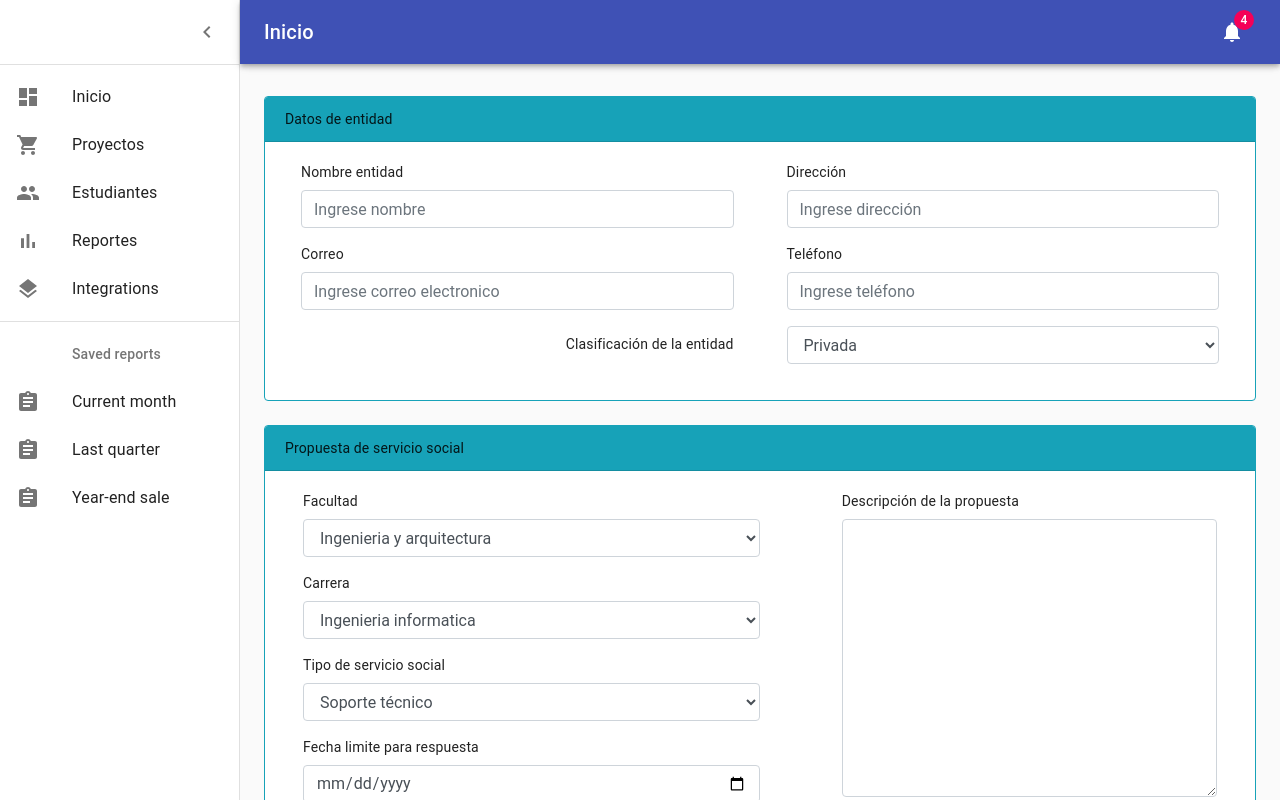
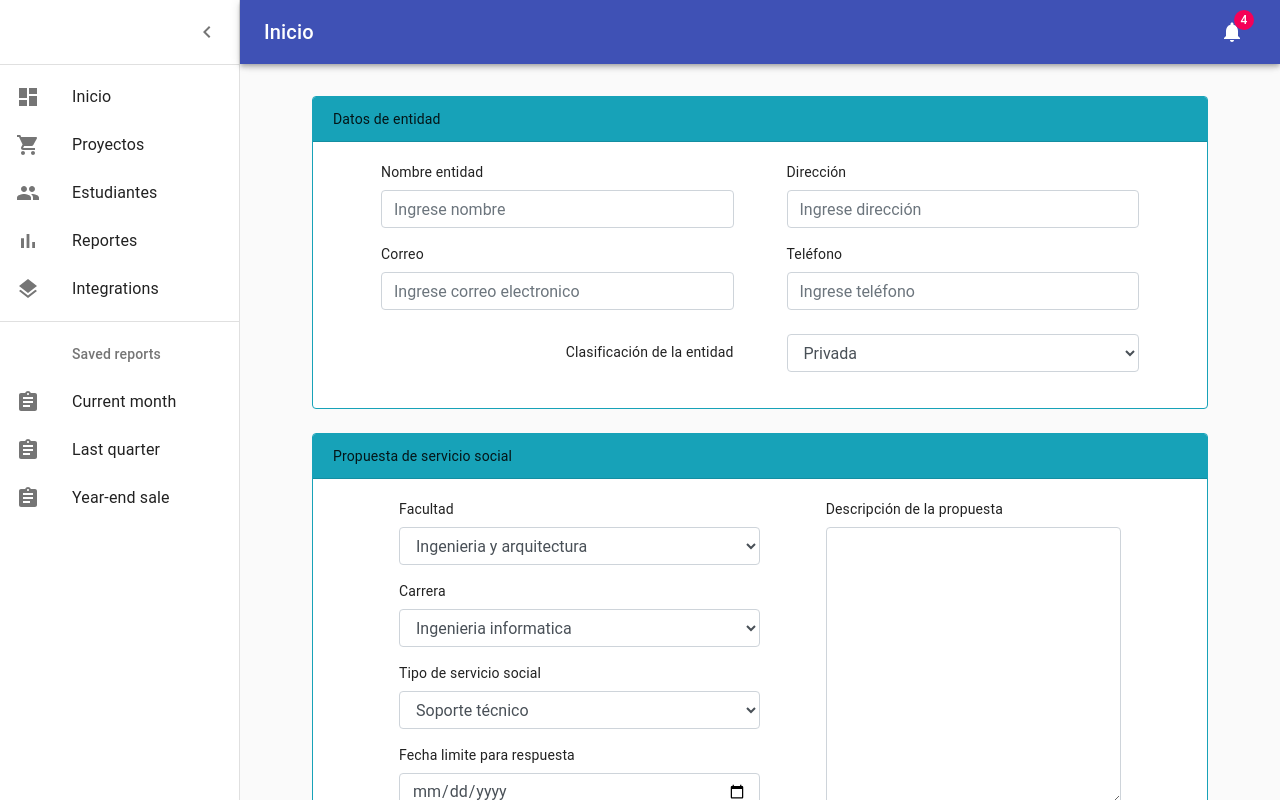
Before and after one commit to juliohdv/sicass, a React (Create React App) app in the folder frontend/frontend_sicass/: page / in a window 1280 px wide. Built offline with nearby package versions, Linux system fonts and the light colour scheme.

Commit message:
Arreglos en espaciado y formulario

```diff
--- /dev/null
+++ b/frontend/frontend_sicass/src/componentes/Entidad.js
@@ -0,0 +1,45 @@
+import React, { Component } from "react";
+import { Form, Col} from "react-bootstrap";
+
+/* Componente donde se tiene la base del formulario de la
+solicitud de servicio social por parte de la entidad externa */
+export default function Entidad(props) {
+  return (
+    //Falta aun validación de campos
+    //<Form className="pl-3 pr-3">
+    <div className="pl-5 pr-5">
+      <Form.Row>
+        <Form.Group as={Col} className="pr-5">
+          <Form.Label>Nombre entidad</Form.Label>
+          <Form.Control type="text" placeholder="Ingrese nombre" />
+        </Form.Group>
+        <Form.Group as={Col}>
+          <Form.Label>Dirección</Form.Label>
+          <Form.Control type="text" placeholder="Ingrese dirección" />
+        </Form.Group>
+      </Form.Row>
+      <Form.Row>
+        <Form.Group as={Col} className="pr-5">
+          <Form.Label>Correo</Form.Label>
+          <Form.Control type="email" placeholder="Ingrese correo electronico" />
+        </Form.Group>
+        <Form.Group as={Col}>
+          <Form.Label>Teléfono</Form.Label>
+          <Form.Control type="text" placeholder="Ingrese teléfono" />
+        </Form.Group>
+      </Form.Row>
+      <Form.Row className="text-right pt-2">
+        <Form.Group as={Col} className="pr-5">
+          <Form.Label className="pt-2">Clasificación de la entidad</Form.Label>
+        </Form.Group>
+        <Form.Group as={Col}>
+          <Form.Control as="select">
+            <option>Privada</option>
+            <option>Pública</option>
+          </Form.Control>
+        </Form.Group>
+      </Form.Row>
+      </div>
+    //</Form>
+  );
+}
--- a/frontend/frontend_sicass/src/componentes/EnvioPropuesta.js
+++ b/frontend/frontend_sicass/src/componentes/EnvioPropuesta.js
@@ -1,30 +1,45 @@
 import React, { Component } from "react";
 import Dashboard from "./Dashboard";
 import Card from "./Card";
+import Entidad from "./Entidad";
+import SolicitudServicio from "./SolicitudServicio";
 import { Row, Col, Form, Button } from "react-bootstrap";
 
+//Clase principal del componente
 class Propuesta extends Component {
   render() {
+    //Retorna todo la interfas respectiva para la solicitud de la propuesta
     return <Dashboard contenedor={<Cuerpo />} />;
   }
 }
 
+//Funcion que contiene los apartados del cuerpo de la interfaz
 function Cuerpo() {
   return (
+    /* Se utilizan propiedades:
+    cuerpo referente a los campos de informacion de la entidad
+    columnas referente a las columnas necesarias para maquetación de la interfaz
+    descripcion hace referencia a los campos de informacion del servicio social a solicitar*/
     <div className="align-center">
+      <Form className="pl-5 pr-5">
         <div>
-        <Card titulo="Datos de entidad" cuerpo={<DatosEntidad />} />
+          <Card titulo="Datos de entidad" cuerpo={<Entidad />} />
         </div>
         <div className="pt-4">
           <Card
             titulo="Propuesta de servicio social"
-          cuerpo={<DatosPropuesta />}
+            cuerpo={
+              <SolicitudServicio
+                columnas={6}
+                descripcion={<DatosPropuesta />}
+              />
+            }
           />
         </div>
         <div className="container pt-4">
           <div className="row">
             <div className="col text-right pr-5">
-            <Button variant="success" type="button" onClick="">
+              <Button variant="success" type="submit" onClick="">
                 Registrar
               </Button>
             </div>
@@ -35,162 +50,23 @@ function Cuerpo() {
             </div>
           </div>
         </div>
+      </Form>
     </div>
   );
 }
 
-function DatosEntidad() {
-  return (
-    /*<div className="container">
-      <div className="row">
-        <div className="col">
-          <label>Nombre de la entidad</label>
-          <input type="text" className="form-control" />
-        </div>
-        <div className="col">
-          <label>Dirección</label>
-          <input type="text" className="form-control" />
-        </div>
-      </div>
-      <div className="row pt-3">
-        <div className="col">
-          <label>Correo</label>
-          <input type="email" className="form-control" />
-        </div>
-        <div className="col">
-          <label>Teléfono</label>
-          <input type="text" className="form-control"/>
-        </div>
-      </div>
-      <div className="row pt-3">
-        <div className="col text-right pt-2">
-          <label>Clasificación de la entidad</label>
-        </div>
-        <div className="col">
-          <select className="form-control">
-            <option>Pública</option>
-            <option>Privada</option>
-          </select>
-        </div>
-      </div>
-    </div>*/
-
-    <Form className="pl-3 pr-3">
-      <Form.Row>
-        <Form.Group as={Col} className="pr-5">
-          <Form.Label>Nombre entidad</Form.Label>
-          <Form.Control type="text" placeholder="Ingrese nombre" />
-        </Form.Group>
-        <Form.Group as={Col}>
-          <Form.Label>Dirección</Form.Label>
-          <Form.Control type="text" placeholder="Ingrese dirección" />
-        </Form.Group>
-      </Form.Row>
-      <Form.Row>
-        <Form.Group as={Col} className="pr-5">
-          <Form.Label>Correo</Form.Label>
-          <Form.Control type="email" placeholder="Ingrese correo electronico" />
-        </Form.Group>
-        <Form.Group as={Col}>
-          <Form.Label>Teléfono</Form.Label>
-          <Form.Control type="text" placeholder="Ingrese teléfono" />
-        </Form.Group>
-      </Form.Row>
-      <Form.Row className="text-right">
-        <Form.Group as={Col} className="pr-5">
-          <Form.Label className="pt-2">Clasificación de la entidad</Form.Label>
-        </Form.Group>
-        <Form.Group as={Col}>
-          <Form.Control as="select">
-            <option>Privada</option>
-            <option>Pública</option>
-          </Form.Control>
-        </Form.Group>
-      </Form.Row>
-    </Form>
-  );
-}
-
+//Funcion que contiene el campo faltante para la propuesta "descripcion"
 function DatosPropuesta() {
   return (
-    /*<div className="container">
-      <div className="row">
-        <div className="col mr-4">
-          <div className="row">
-            <label>Facultad</label>
-            <select className="form-control">
-              <option>Ingenieria</option>
-              <option>Biologia</option>
-            </select>
-          </div>
-          <div className="row pt-3">
-            <label>Carrera</label>
-            <select className="form-control">
-              <option>Ingenieria informatica</option>
-              <option>Biologia</option>
-            </select>
-          </div>
-          <div className="row pt-3">
-            <label>Tipo de servicio social</label>
-            <select className="form-control">
-              <option>Soporte técnico</option>
-              <option>Pasantia</option>
-            </select>
-          </div>
-          <div className="row pt-3">
-            <label>Fecha limite para repuesta</label>
-            <input type="date" className="form-control" />
-          </div>
-        </div>
-        <div className="col ml-4">
-          <div className="row">
-            <label className="text-right">Descripción</label>
-          </div>
-          <div className="row pt-3">
-            <textarea maxLength="500" className="form-control" />
-          </div>
-        </div>
-      </div>
-    </div>*/
-
-    <Form>
-      <Row>
-        <Col sm={6} className="pl-5">
-          <Form.Group as={Row}>
-            <Form.Label>Facultad</Form.Label>
-            <Form.Control as="select">
-              <option>Ingenieria y arquitectura</option>
-              <option>Biologia</option>
-            </Form.Control>
-          </Form.Group>
-          <Form.Group as={Row}>
-            <Form.Label>Carrera</Form.Label>
-            <Form.Control as="select">
-              <option>Ingenieria informatica</option>
-              <option>Licenciatura en biologia</option>
-            </Form.Control>
-          </Form.Group>
-          <Form.Group as={Row}>
-            <Form.Label>Tipo de servicio social</Form.Label>
-            <Form.Control as="select">
-              <option>Soporte técnico</option>
-              <option>Pasantias</option>
-            </Form.Control>
-          </Form.Group>
-          <Form.Group as={Row}>
-            <Form.Label>Fecha limite para respuesta</Form.Label>
-            <Form.Control type="Date"></Form.Control>
-          </Form.Group>
-        </Col>
+    <>
       <Col sm={1}></Col>
       <Col sm={5} className="pr-5">
         <Form.Group as={Row}>
           <Form.Label>Descripción de la propuesta</Form.Label>
-            <Form.Control as="textarea" rows={11}/>
+          <Form.Control as="textarea" rows={11} />
         </Form.Group>
       </Col>
-      </Row>
-    </Form>
+    </>
   );
 }
 
--- /dev/null
+++ b/frontend/frontend_sicass/src/componentes/SolicitudServicio.js
@@ -0,0 +1,44 @@
+import React, { Component } from "react";
+import { Form, Col, Row } from "react-bootstrap";
+
+/* Componente que contiene el formulario base de los datos del servicio
+social a solicitar */
+export default function SolicitudServicio(props) {
+  return (
+    /* Recibe dos propiedades las cuales solo se utilizaran en la interfas
+    de la propuesta, columnas que se refiere a la cantidad columnas de el
+    contenedor y descripción que es el campo agregado en la propuesta*/
+    //<Form>
+      <Row className="pl-5 pr-5">
+        <Col sm={props.columnas} className="pl-5">
+          <Form.Group as={Row}>
+            <Form.Label>Facultad</Form.Label>
+            <Form.Control as="select">
+              <option>Ingenieria y arquitectura</option>
+              <option>Biologia</option>
+            </Form.Control>
+          </Form.Group>
+          <Form.Group as={Row}>
+            <Form.Label>Carrera</Form.Label>
+            <Form.Control as="select">
+              <option>Ingenieria informatica</option>
+              <option>Licenciatura en biologia</option>
+            </Form.Control>
+          </Form.Group>
+          <Form.Group as={Row}>
+            <Form.Label>Tipo de servicio social</Form.Label>
+            <Form.Control as="select">
+              <option>Soporte técnico</option>
+              <option>Pasantias</option>
+            </Form.Control>
+          </Form.Group>
+          <Form.Group as={Row}>
+            <Form.Label>Fecha limite para respuesta</Form.Label>
+            <Form.Control type="Date"></Form.Control>
+          </Form.Group>
+        </Col>
+        {props.descripcion}
+      </Row>
+    //</Form>
+  );
+}
```
Also changed, not shown: frontend/frontend_sicass/src/componentes/Card.js (+5 -3 lines). Lines whose indentation alone changed are shown as unchanged.
